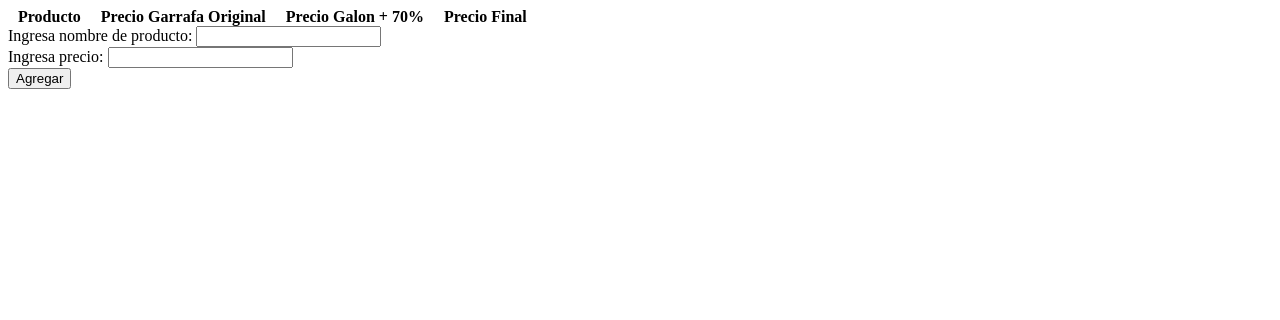
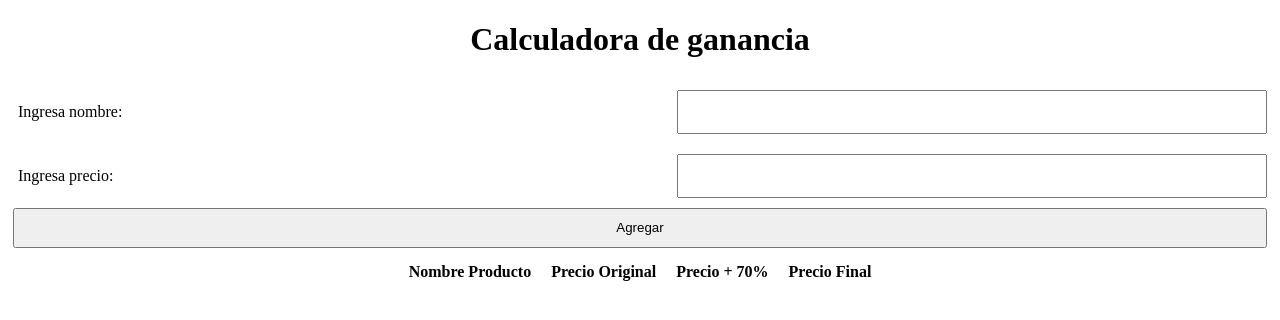
Before and after one commit to MichaDev12/product-porcent, a plain HTML site: page index.html in a window 1280 px wide. Drawn offline with Linux system fonts and the light colour scheme.

Commit message:
Adjust submit section

```diff
--- a/index.html
+++ b/index.html
@@ -8,23 +8,10 @@
     <title>Calculadora Ganancia</title>
   </head>
   <body>
-   <div class='table'>
-      <div class='products'>
-        <div class='title'>Producto</div>
-      </div>
-      <div class='garrafaPrices'>
-        <div class='title'>Precio Garrafa Original</div>
-      </div>
-      <div class='percentajePrices'>
-        <div class='title'>Precio Galon + 70%</div>
-      </div>
-      <div class='finalPrices'>
-        <div class='title'>Precio Final</div>
-      </div>
-    </div>
+    <h1>Calculadora de ganancia</h1>
     <div class='submit'>
       <div class='productInput'>
-        <label for='product'>Ingresa nombre de producto:</label>
+        <label for='product'>Ingresa nombre:</label>
         <input type='text' name='product' id='product'>
       </div>
       <div class='priceInput'>
@@ -33,5 +20,19 @@
       </div>
       <button>Agregar</button>
     </div>
+   <div class='table'>
+      <div class='products'>
+        <div class='title'>Nombre Producto</div>
+      </div>
+      <div class='garrafaPrices'>
+        <div class='title'>Precio Original</div>
+      </div>
+      <div class='percentajePrices'>
+        <div class='title'>Precio + 70%</div>
+      </div>
+      <div class='finalPrices'>
+        <div class='title'>Precio Final</div>
+      </div>
+    </div>
   </body>
 </html>
--- a/styles.css
+++ b/styles.css
@@ -1,5 +1,50 @@
+h1 {
+  text-align: center;
+}
+.submit,
+.productInput,
+.priceInput,
 .table {
   display: flex;
+}
+
+.productInput,
+.priceInput {
+  align-items: center;
+}
+
+.submit {
+  flex-direction: column;
+  margin: 15px 5px;
+}
+
+.submit div {
+  margin: 10px 0;
+}
+
+.productInput {
+  flex-direction: row;
+}
+
+.productInput label,
+.productInput input,
+.priceInput label,
+.priceInput input {
+  flex-grow: 1;
+  padding: 0 5px;
+}
+
+button,
+input {
+  height: 40px;
+}
+
+input {
+  max-width: 45vw;
+}
+
+.table {
+  justify-content: center;
 }
 
 .table div {
```
